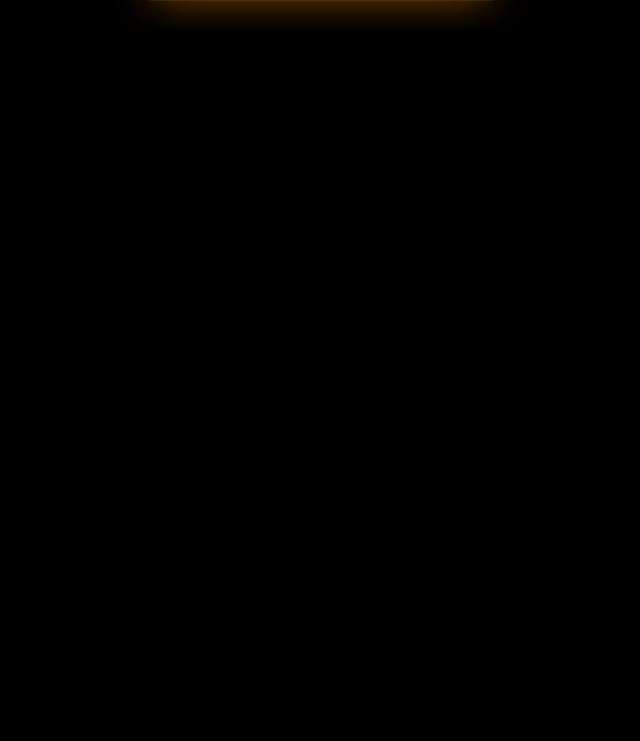
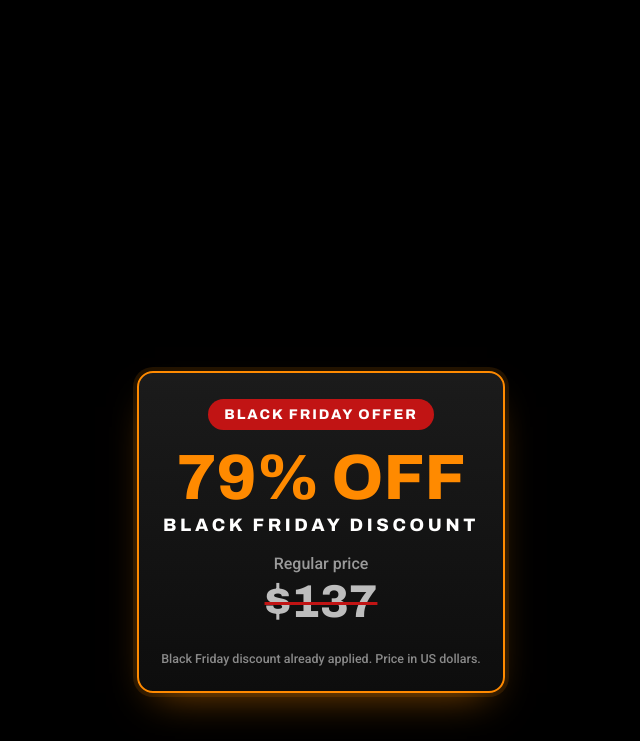
Before and after one commit to philipemdr-ui/horse-gelatin, a plain HTML site: page index.html in a window 1280 px wide. Shown: the part 573-1314 px from the top of the page, without its empty margins (319-959 px from the left). Drawn offline with Linux system fonts and the light colour scheme.

Commit message:
Update index.html

```diff
--- a/index.html
+++ b/index.html
@@ -98,7 +98,7 @@
     .bf-offer {
       width: 100%;
       max-width: 400px;
-      margin: 0 auto 32px;
+      margin: 0 auto 48px;
       padding: 0 16px;
     }
     .bf-card {
@@ -194,7 +194,18 @@
     in just 9 days
   </h1>
 
-  <!-- ===== OFERTA BLACK FRIDAY (acima do vídeo) ===== -->
+  <!-- VSL -->
+  <div class="vsl-wrapper">
+    <div class="vsl-box">
+
+      <!-- ===== VSL (vTurb - Teste A/B) ===== -->
+      <vturb-smartplayer id="vid-6ae57d0f135e42c5e6d41f28" style="display: block; margin: 0 auto; width: 100%; max-width: 400px;"><div class="vturb-player-placeholder" style="position: relative; width: 100%; padding: 178.21782178217822% 0 0; z-index: 0; background-color: black;"></div></vturb-smartplayer> <script type="text/javascript"> var s=document.createElement("script"); s.src="https://scripts.converteai.net/4975771a-9311-426c-890f-8695051bfc3d/players/6ae57d0f135e42c5e6d41f28/v4/player.js", s.async=!0,document.head.appendChild(s); </script>
+      <!-- ===== FIM DA VSL ===== -->
+
+    </div>
+  </div>
+
+  <!-- ===== OFERTA BLACK FRIDAY (logo abaixo do vídeo) ===== -->
   <section class="bf-offer" id="offer" aria-labelledby="bf-title">
     <div class="bf-card">
       <span class="bf-tag" id="bf-title">Black Friday Offer</span>
@@ -211,18 +222,6 @@
   </section>
   <!-- ===== FIM DA OFERTA ===== -->
 
-  <!-- VSL -->
-  <div class="vsl-wrapper">
-    <div class="vsl-box">
-
-      <!-- ===== VSL (vTurb - Teste A/B) ===== -->
-      <vturb-smartplayer id="vid-6ae57d0f135e42c5e6d41f28" style="display: block; margin: 0 auto; width: 100%; max-width: 400px;"><div class="vturb-player-placeholder" style="position: relative; width: 100%; padding: 178.21782178217822% 0 0; z-index: 0; background-color: black;"></div></vturb-smartplayer> <script type="text/javascript"> var s=document.createElement("script"); s.src="https://scripts.converteai.net/4975771a-9311-426c-890f-8695051bfc3d/players/6ae57d0f135e42c5e6d41f28/v4/player.js", s.async=!0,document.head.appendChild(s); </script>
-      <!-- ===== FIM DA VSL ===== -->
-
-    </div>
-  </div>
-
-
   <script>
     // Data de hoje no formato MM/DD/YYYY
     (function () {
```
